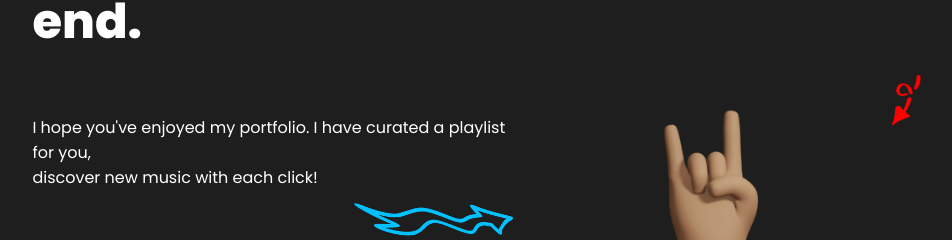
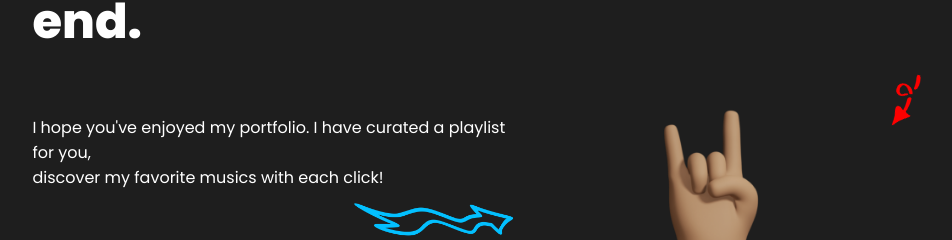
Before and after one commit to MasaKagami/masakagami.com, a React (Create React App) app in the folder portfolio/: page / in a window 1280 px wide. Shown: the part 2551-2791 px from the top of the page, without its empty margins (230-1182 px from the left). Built offline with nearby package versions, Linux system fonts and the light colour scheme.

Commit message:
Update outro.js

```diff
--- a/portfolio/src/components/outro/outro.js
+++ b/portfolio/src/components/outro/outro.js
@@ -44,9 +44,9 @@ const Outro = () => {
       </div>
       <div className='outro-content-container'>
         <div className='outro-content'>
-          <p className= 'show-text'><br/>I hope you've enjoyed my portfolio. I have curated a playlist for you,<br/> discover new music with each click!</p>
+          <p className= 'show-text'><br/>I hope you've enjoyed my portfolio. I have curated a playlist for you,<br/> discover my favorite musics with each click!</p>
           <div className='hidden-text-container'>
-            <p className='hidden-text'>I hope you've enjoyed my portfolio. I have curated a playlist for you, discover new music with each click!</p>
+            <p className='hidden-text'>I hope you've enjoyed my portfolio. I have curated a playlist for you, discover my favorite musics with each click!</p>
           </div>
           <img src={Arrow} alt='arrow' className='outro-arrow-1'/>
           <img src={Arrow2} alt='arrow 2' className='outro-arrow-2'/>
```
